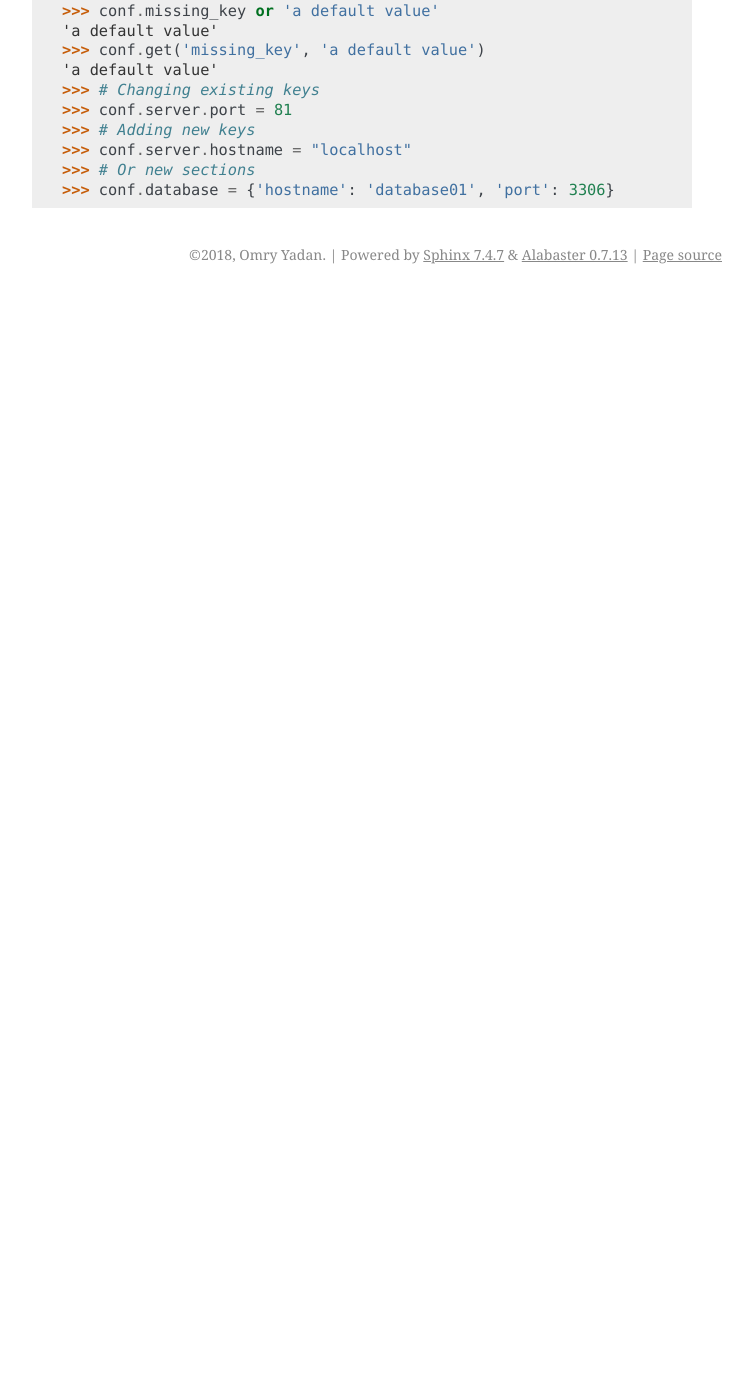
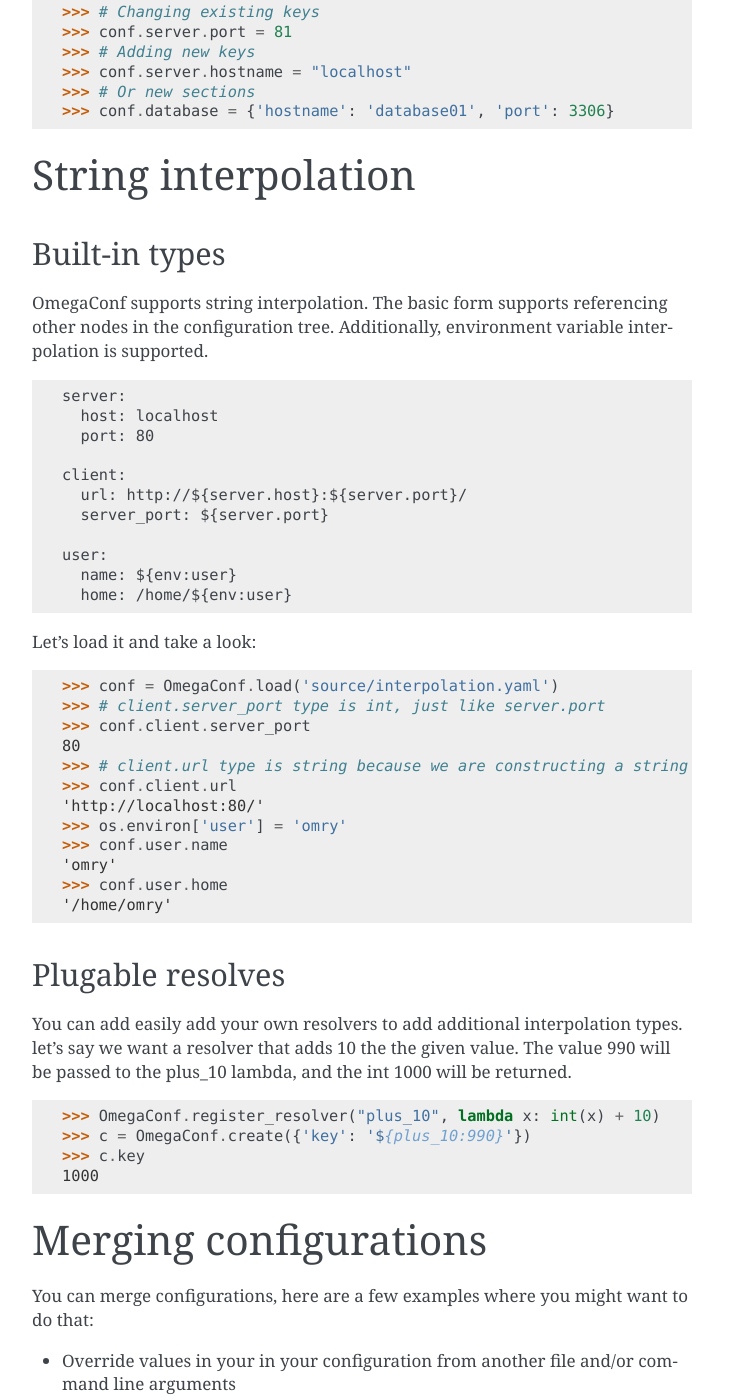
Before and after one commit to omry/omegaconf, a Sphinx documentation site: the page built from docs/source/usage.rst, in a window 1280 px wide and 1400 px high, scrolled down 2069 px. Shown: the whole window, without its empty margins (388-1141 px from the left). Built offline with Sphinx 7.4.7, drawn with Linux system fonts in a browser that asks for light colours; before the commit the page ends 2363 px from its top, so only the background shows below that; some of the changed text lies outside the part shown.

Commit message:
simplified docs

```diff
--- a/docs/source/index.rst
+++ b/docs/source/index.rst
@@ -7,11 +7,9 @@
 providing a consistent API regardless of how the configuration was created.
 
 .. toctree::
-   :maxdepth: 3
+   :maxdepth: 2
 
    usage
-   interpolation
-   merging
 
 
 Indices and tables
--- a/docs/source/interpolation.yaml
+++ b/docs/source/interpolation.yaml
@@ -1,5 +1,11 @@
-database_server:
-  port: 1234
+server:
+  host: localhost
+  port: 80
 
-database_client:
-  server_port: ${database_server.port}
+client:
+  url: http://${server.host}:${server.port}/
+  server_port: ${server.port}
+
+user:
+  name: ${env:user}
+  home: /home/${env:user}
--- a/docs/source/interpolation2.yaml
+++ /dev/null
@@ -1,3 +0,0 @@
-experiment:
-  name: fire_the_nuke
-  path: /var/experiments/${experiment.name}
--- a/docs/source/interpolation3.yaml
+++ /dev/null
@@ -1,2 +0,0 @@
-experiment:
-  path: /var/experiments/${env:user}
--- a/docs/source/usage.rst
+++ b/docs/source/usage.rst
@@ -1,19 +1,18 @@
 .. testsetup:: *
 
     from omegaconf import OmegaConf
-
-Usage
-=====
+    import os
 
 Installation
-^^^^^^^^^^^^
+------------
+
 Just pip install::
 
     pip install omegaconf
 
 
-Creating:
----------
+Creating
+--------
 You can create an empty config:
 
 .. doctest::
@@ -102,8 +98,8 @@
     <BLANKLINE>
 
 
-Accessing:
----------------
+Access and manipulation
+-----------------------
 
 For dictionary nodes, you can use object style or map style access.
 For lists you can use subscript:
@@ -114,6 +110,9 @@
     80
     >>> conf['log'].rotation
     3600
+    >>> # items in list
+    >>> conf.users[0]
+    user1
     >>> conf.missing_key or 'a default value'
     'a default value'
     >>> conf.get('missing_key', 'a default value')
@@ -124,3 +123,76 @@
     >>> conf.server.hostname = "localhost"
     >>> # Or new sections
     >>> conf.database = {'hostname': 'database01', 'port': 3306}
+
+String interpolation
+--------------------
+Built-in types
+^^^^^^^^^^^^^^
+OmegaConf supports string interpolation.
+The basic form supports referencing other nodes in the configuration tree.
+Additionally, environment variable interpolation is supported.
+
+.. include:: interpolation.yaml
+   :code: yaml
+
+Let's load it and take a look:
+
+.. doctest::
+
+    >>> conf = OmegaConf.load('source/interpolation.yaml')
+    >>> # client.server_port type is int, just like server.port
+    >>> conf.client.server_port
+    80
+    >>> # client.url type is string because we are constructing a string
+    >>> conf.client.url
+    'http://localhost:80/'
+    >>> os.environ['user'] = 'omry'
+    >>> conf.user.name
+    'omry'
+    >>> conf.user.home
+    '/home/omry'
+
+Plugable resolves
+^^^^^^^^^^^^^^^^^
+You can add easily add your own resolvers to add additional interpolation types.
+let's say we want a resolver that adds 10 the the given value.
+The value 990 will be passed to the plus_10 lambda, and the int 1000 will be returned.
+
+.. doctest::
+
+    >>> OmegaConf.register_resolver("plus_10", lambda x: int(x) + 10)
+    >>> c = OmegaConf.create({'key': '${plus_10:990}'})
+    >>> c.key
+    1000
+
+
+Merging configurations
+----------------------
+You can merge configurations, here are a few examples where you might want to do that:
+
+- Override values in your in your configuration from another file and/or command line arguments
+- Composing your configuration dynamically, based on user provided inputs, and access it through a single object.
+
+Now let's try overriding conf1 above with parameters from the command line:
+We will simulate command line arguments by setting sys.argv.
+
+**example.yaml** file:
+
+.. include:: example.yaml
+   :code: yaml
+
+.. doctest::
+
+    >>> from omegaconf import OmegaConf
+    >>> import sys
+    >>> conf = OmegaConf.load('source/example.yaml')
+    >>> # Simulate command line arguments
+    >>> sys.argv = ['program.py', 'server.port=82', 'users.0=omry']
+    >>> cli = OmegaConf.from_cli()
+    >>> conf = OmegaConf.merge(conf, cli)
+    >>> conf.server.port
+    82
+    >>> conf.users
+    ['omry', 'user2']
+
+OmegaConf.merge() can merge one or more configuration objects.
```
Also changed, not shown: other parts of docs/source/usage.rst (+1 -4 lines), docs/source/interpolation.rst (deleted, +0 -84 lines), docs/source/merging.rst (deleted, +0 -60 lines), 2 other files.
